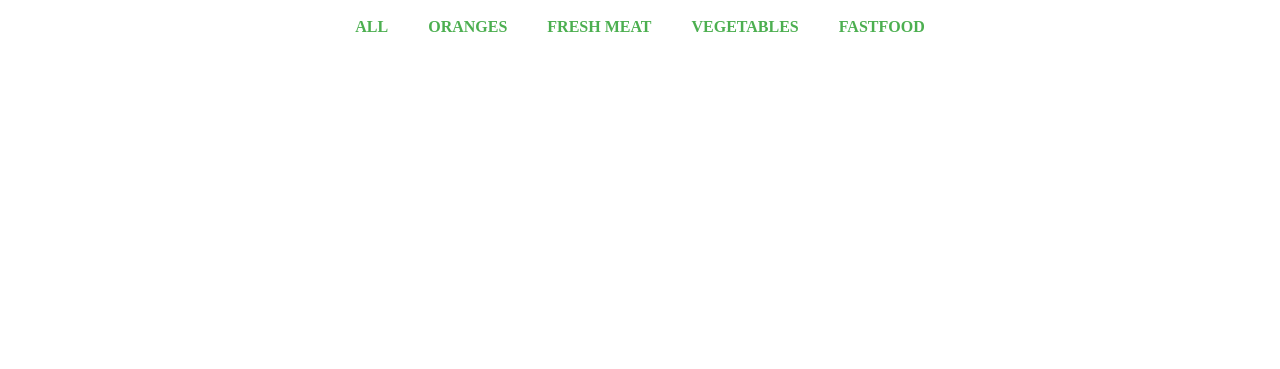
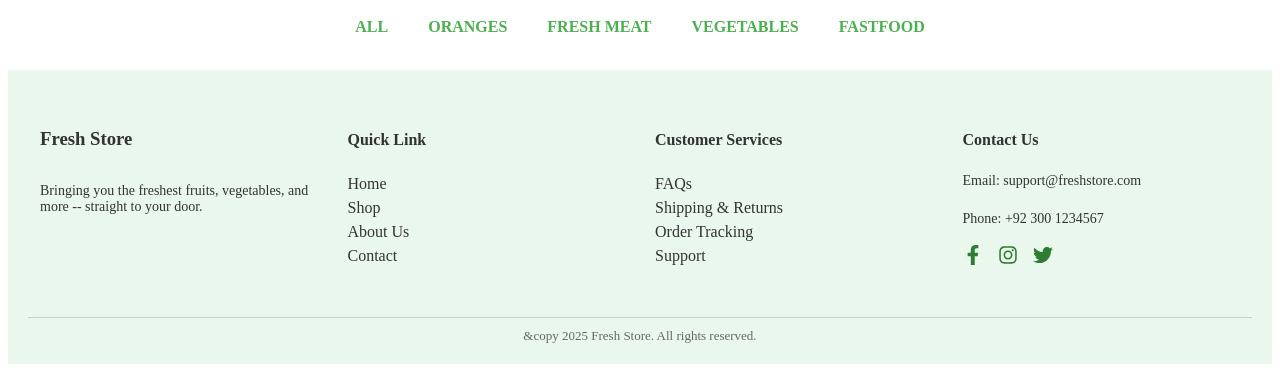
Before and after one commit to NadeemAshraf123/Fresh_Fruit_Store, a React (Vite) app: page / in a window 1280 px wide. Shown: the part 775-1144 px from the top of the page. Before the commit the page ends 845 px from the top, so only its background shows below. Built offline with nearby package versions, Linux system fonts and the light colour scheme.

Commit message:
Multiple Category & Image selection changes

```diff
--- a/package.json
+++ b/package.json
@@ -15,6 +15,7 @@
     "@fortawesome/react-fontawesome": "^0.2.2",
     "react": "^19.1.0",
     "react-dom": "^19.1.0",
+    "react-icons": "^5.5.0",
     "react-router-dom": "^7.6.3",
     "react-toastify": "^11.0.5",
     "uuid": "^11.1.0"
--- a/src/App.tsx
+++ b/src/App.tsx
@@ -5,6 +5,7 @@ import Nav from './components/productpage/Nav';
 import ProductCategoryPage from './components/pages/ProductCategoryPage';
 import {ToastContainer} from "react-toastify";
 import "react-toastify/dist/ReactToastify.css";
+import FreshStoreFooter from './components/freshstorefooter/FreshStoreFooter';
 
 
 export default function App() {
@@ -12,13 +13,14 @@ export default function App() {
     <>
     <Router>
       <Routes>
-        <Route path='/' element={   <ProductPage /> }    />
+
+        <Route path='/' element={ <>  <ProductPage />  <FreshStoreFooter /> </>}    />
         <Route path='/add-product' element={ <> <Nav /> <AddProducts />  </>} />
         <Route path='/visit-categorypage' element={<> <Nav /> <ProductCategoryPage /> </>} />
       </Routes>
+
     </Router>
     <ToastContainer />
-
     </>
   )
 }
--- /dev/null
+++ b/src/components/freshstorefooter/FooterStore.module.css
@@ -0,0 +1,66 @@
+.footer {
+    background-color: #eaf7ec;
+    padding: 40px 20px 20px;
+    color: #333;
+    font-family: sans-sarif
+}
+
+.footer_container {
+    display: grid;
+    grid-template-columns: repeat(auto-fit, minmax(200px, 1fr));
+    gap: 30px;
+    max-width: 1200px;
+    margin: 0 auto;
+
+}
+.footer_section {
+    display: flex;
+    flex-direction: column;
+}
+.footer_title {
+    font-size: 22p;
+    color: #2e7d32;
+    margin-bottom: 10px;
+}
+.footer_subtitle {
+    font-size: 16px;
+    margin-bottom: 10px;
+    font-weight: bold;
+}
+.footer_text {
+    font-size: 14px;
+    margin-bottom: 8px;
+}
+.footer_list {
+    list-style: none;
+    padding: 0;
+}
+.footer_list li {
+    margin-bottom: 6px;
+}
+.footer_list a {
+    text-decoration: none;
+    color: #333;
+    transition: color 0.3s;
+}
+.footer_list a:hover {
+    color: #2e7d32;
+}
+.social_icons {
+    margin-top: 10px;
+}
+.social_icons a {
+    font-size: 20px;
+    margin-right: 10px;
+    color: #2e7d32;
+    text-decoration: none;
+}
+
+.footer_bottom {
+    text-align: center;
+    margin-top: 30px;
+    font-size: 13px;
+    color: #666;
+    border-top: 1px solid #ccc;
+    padding-top: 10px;
+}
--- /dev/null
+++ b/src/components/freshstorefooter/FreshStoreFooter.tsx
@@ -0,0 +1,60 @@
+import React from 'react';
+import { Link} from "react-router-dom";
+import { FaFacebookF, FaInstagram, FaTwitter } from  "react-icons/fa";
+import styles from './FooterStore.module.css';
+
+const FreshStoreFooter = () => {
+  return (
+
+    <footer className={styles.footer}>
+      <div className={styles.footer_container}>
+
+        <div className={styles.footer_section}>
+          <h3 className={styles.footer_tittle}> Fresh Store</h3>
+          <p className={styles.footer_text}>
+            Bringing you the freshest fruits, vegetables, and more -- straight to your door.
+          </p>
+        </div>
+
+
+          <div className={styles.footer_section}>
+            <h4 className={styles.footer_subtitle}> Quick Link </h4>
+            <ul className={styles.footer_list}>
+              <li className={styles.footer_list_items} > <Link to="/"> Home     </Link> </li>
+              <li className={styles.footer_list_items} > <Link to="/shop"> Shop     </Link> </li>
+              <li className={styles.footer_list_items} > <Link to="/about"> About Us </Link> </li>
+              <li className={styles.footer_list_items} > <Link to="/contact"> Contact  </Link> </li>
+            </ul>
+          </div>
+
+          <div className={styles.footer_section}>
+            <h4 className={styles.footer_subtitle}> Customer Services</h4>
+            <ul className={styles.footer_list}>
+              <li> <Link to=""> FAQs                   </Link></li>
+              <li> <Link to=""> Shipping & Returns     </Link></li>
+              <li> <Link to=""> Order Tracking         </Link></li>
+              <li> <Link to=""> Support                </Link></li>
+            </ul>
+          </div>
+
+          <div className={styles.footer_section}>
+            <h4 className={styles.footer_subtitle}> Contact Us</h4>
+            <p className={styles.footer_text}> Email: support@freshstore.com</p>
+            <p className={styles.footer_text}> Phone: +92 300 1234567</p>
+            <div className={styles.social_icons}>
+              <span>   <Link to="" >   <FaFacebookF />     </Link>   </span>
+              <span>   <Link to="" >   <FaInstagram />    </Link>   </span>
+               <span>  <Link to="" >    <FaTwitter  />    </Link>   </span>
+            </div>
+          </div>
+      </div>
+
+      <div className={styles.footer_bottom}>
+        &copy {new Date().getFullYear()} Fresh Store. All rights reserved.
+      </div>
+    </footer>
+
+  )
+}
+
+export default FreshStoreFooter
--- a/src/components/pages/AddProduct.module.css
+++ b/src/components/pages/AddProduct.module.css
@@ -85,17 +85,18 @@
   padding: 4px;
 
 }
-.ProductPageSearchInputfields::placeholder{
+/* .ProductPageSearchInputfields::placeholder{
   color: #0056b3;
-}
+} */
 
 .ProductPageSearchInputfields:focus{
 
-  border-color: #0b7fdf;
+  /* border-color: #0b7fdf;
   outline: none;
-  color: #66afe9;
+  color: #66afe9; */
 
 }
+
 
 .resetbutton{
   margin-left: 25px;
--- a/src/components/pages/AddProducts.tsx
+++ b/src/components/pages/AddProducts.tsx
@@ -10,7 +10,7 @@ const AddProducts = () => {
   const [productPrice, setProductPrice] = React.useState("");
   const [productImage, setProductImage] = React.useState<File | null>(null);
   const [errors, setErrors] = React.useState<{ [key: string]: string }>({});
-  const [productCategory, setProductCategory] = React.useState<string>("");
+  const [productCategory, setProductCategory] = React.useState<string[]>([]);
   const [isFeatured, setIsFeatured] = React.useState<string>("false");
   const [tableProducts, setTableProducts] = React.useState<any[]>([]);
   const [isEditing, setIsEditing] = React.useState(false);
@@ -24,6 +24,7 @@ const AddProducts = () => {
   // console.log("searchName", searchName);
   // console.log("searchCategory", searchCategory);
   // console.log("searchFeatured", searchFeatured);
+  // console.log("user added product search category ------", searchCategory);
 
 
   const navigate = useNavigate();
@@ -33,15 +34,10 @@ const AddProducts = () => {
     setTableProducts(storedProducts);
 
     const Categories = JSON.parse(localStorage.getItem("categoryname") || "[]");
-
-    // const activeCategories = Categories.filter(
-    //   (category: any) => category.isActive === true
-    // );
-
     setUsersCategories(Categories);
   }, []);
 
-  console.log("categories added by user at addcategory page", usersCategories);
+  console.log("categories added by user at add category page", usersCategories);
 
   const handleSubmit = (e: React.FormEvent) => {
     e.preventDefault();
@@ -73,7 +69,7 @@ const AddProducts = () => {
         setProductName("");
         setProductPrice("");
         setProductImage(null);
-        setProductCategory("");
+        setProductCategory([]);
         setIsFeatured("false");
         setErrors({});
       };
@@ -82,6 +78,10 @@ const AddProducts = () => {
     }
   };
 
+  const handleCategoryChange = (e: React.ChangeEvent<HTMLSelectElement>) => {
+    const selectedValues = Array.from(e.target.selectedOptions, option => option.value);
+    setProductCategory(selectedValues);
+  }
   const BackToHome = () => {
     navigate("/");
   };
@@ -103,7 +103,7 @@ const AddProducts = () => {
     if (!productImage) {
       newErrors.productImage = "Product image is required";
     }
-    if (!productCategory || productCategory === "") {
+    if (!productCategory || productCategory.length === 0) {
       newErrors.productCategory = "Please select a category";
     }
 
@@ -147,13 +147,6 @@ const AddProducts = () => {
     });
   };
 
-  // const formIsValid =
-  //   productName.trim() !== "" &&
-  //   productPrice.trim() !== "" &&
-  //   productCategory.trim() !== "" &&
-  //   productImage !== null &&
-  //   Object.keys(errors).length === 0;
-
   const checkFeaturedMatch = (
     itemIsFeatured: boolean,
     inputValue: string
@@ -170,7 +163,11 @@ const AddProducts = () => {
       .toLowerCase()
       .includes(searchName.toLowerCase());
 
-    const categoryMatch = usersCategories
+
+
+    const categoryMatch =
+
+    usersCategories
       .find((c) => c.id === item.category)
       ?.name.toLowerCase()
       .includes(searchCategory.toLowerCase());
@@ -221,14 +218,19 @@ const AddProducts = () => {
           )}
         </div>
 
+
         <div className={styles.formGroup}>
           <label className={styles.label}>
             Category:
             <select
+              multiple
               value={productCategory}
-              onChange={(e) => setProductCategory(e.target.value)}
+              onChange={handleCategoryChange}
               className={styles.input}
             >
+
+
+            <option value="" disabled hidden> Select Category </option>
               {usersCategories
                 .filter((category: any) => category.isActive === true)
                 .map((category: any, index) => (
@@ -242,6 +244,8 @@ const AddProducts = () => {
             <div className={styles.errorText}>{errors.productCategory}</div>
           )}
         </div>
+
+
 
         <div className={styles.formGroup}>
           <label className={styles.label}>
@@ -294,6 +298,8 @@ const AddProducts = () => {
         </button>
       </form>
 
+
+
       <h2 className={styles.AddProductstableheading}> Add Product Table</h2>
 
       <div className={styles.searchbars}>
@@ -304,13 +310,31 @@ const AddProducts = () => {
           type="search"
           placeholder="search by product..."
         />
-        <input
+
+
+
+
+          <select
+          value={searchCategory}
+          onChange={(e) => setSearchCategory(e.target.value)}
+          className={styles.ProductPageSearchInputfields}
+          typeof="search"
+          >
+            <option value="" disabled hidden> Select Category</option>
+            {usersCategories.filter((category)=> category.isActive === true)
+            .map((category,index) => (
+              <option key={index} value={category.name}> {category.name} </option>
+
+            ))}
+          </select>
+        {/* <input
           value={searchCategory}
           onChange={(e) => setSearchCategory(e.target.value)}
           className={styles.ProductPageSearchInputfields}
           type="search"
           placeholder="search by Category..."
-        />
+        /> */}
+
         <label htmlFor="featuredSelect">Is Featured:
         <select
           value={searchFeatured}
@@ -325,14 +349,12 @@ const AddProducts = () => {
         <button
         onClick={handleRestfunctionality}
         className={styles.resetbutton}
-
         >
           Reset
-
         </button>
+      </div>
 
 
-      </div>
 
       {/* {tableProducts.length > 0 ? ( */}
       {filteredProducts.length > 0 ? (
--- a/src/components/productpage/FeaturesCards.tsx
+++ b/src/components/productpage/FeaturesCards.tsx
@@ -1,4 +1,4 @@
-import React from "react";
+import React, { useEffect } from "react";
 import styles from "./FeaturesCards.module.css";
 import { FontAwesomeIcon } from "@fortawesome/react-fontawesome";
 import {
@@ -48,6 +48,24 @@ console.log("firsts un-sorted array", arr);
 
 
 
+
+
+function Table(tableLimit , tableDigit ) {
+
+for (let i = 1; i <= tableLimit; i++) {
+
+ let result =  i * tableDigit ;
+
+      console.log("table of users gige" , `${tableDigit} x ${i} = ${result}`);
+}
+}
+Table(10, 5);
+
+
+//  useEffect(() => {
+//   console.log("coming check check")
+
+//  }, []);
 
 
 
@@ -108,6 +126,7 @@ if ( j === Arr.length) {
   for (let i = 0 ; i < table.length ; i++) {
     let i = table[0];
     console.log("table" , i);
+
 
 
   }
@@ -177,6 +196,7 @@ if ( j === Arr.length) {
 
 
   return (
+    <>
     <div className={styles.featureContainer}>
       <div className={styles.card}>
         <FontAwesomeIcon icon={faTruck} className={styles.icon} />
@@ -196,6 +216,7 @@ if ( j === Arr.length) {
         <p>100% secure payment</p>
       </div>
     </div>
+    </>
   );
 };
 
```
Also changed, not shown: 1 other file (tests, documents, lock files or other folders).
